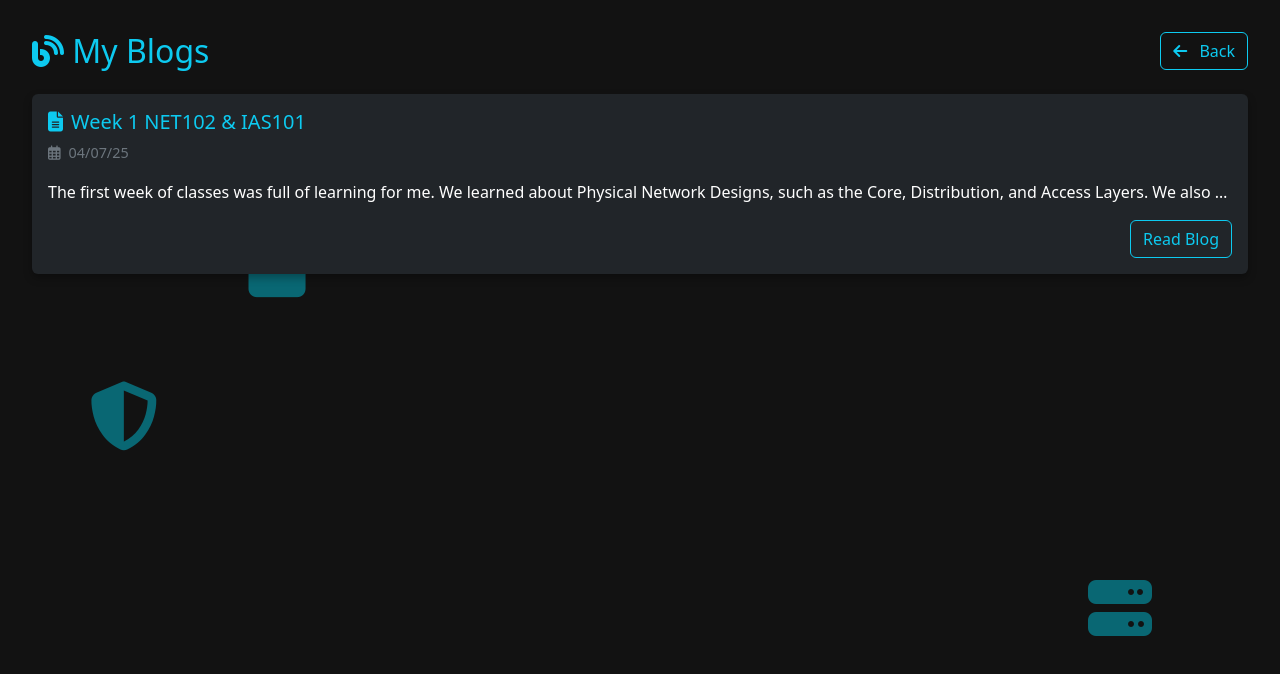
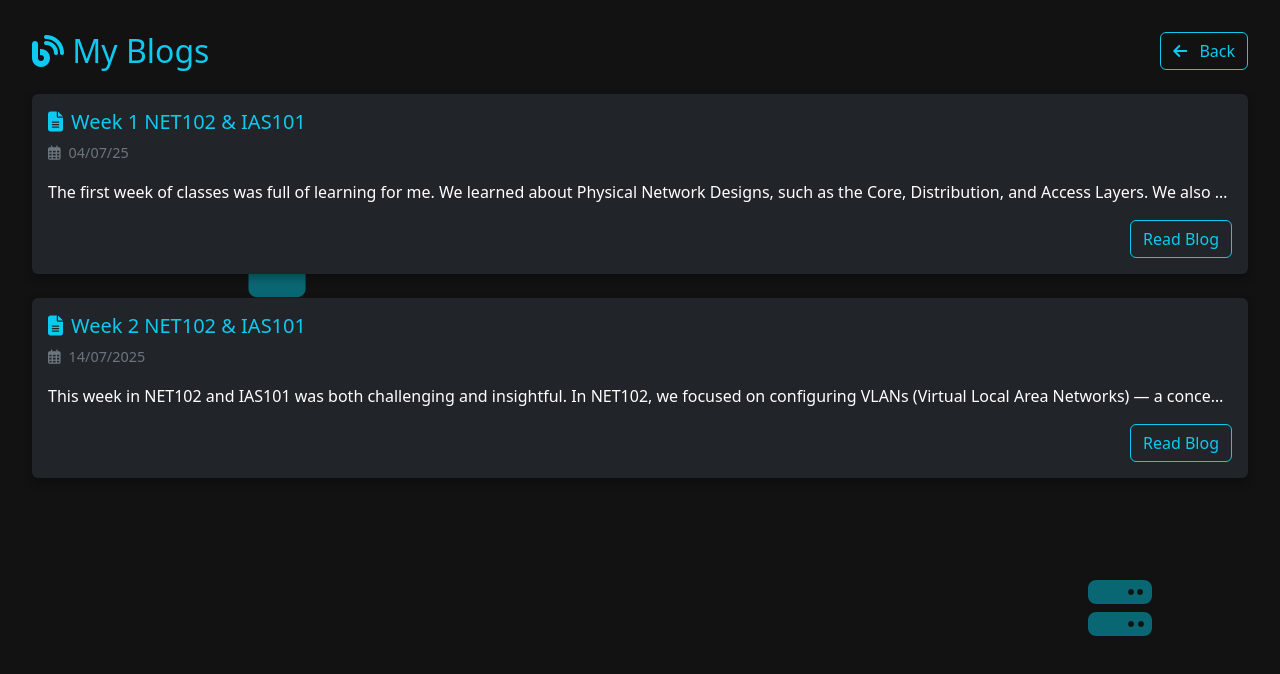
Before and after one commit to alecxander567/My-Blog-Website, a React (Vite) app: page /home in a window 1280 px wide. Shown: the top 674 px of the page. Built offline with nearby package versions, Linux system fonts and the light colour scheme.

Commit message:
Second commit

```diff
--- a/src/Components/Homepage.jsx
+++ b/src/Components/Homepage.jsx
@@ -24,6 +24,21 @@ function Homepage() {
 
   Based on these introductions, I’m excited to learn more about computer networks and security. I also hope we survive this school year—from projects to exams and activities—hopefully, everything goes well.`,
       date: "04/07/25",
+    },
+    {
+      title: "Week 2 NET102 & IAS101",
+      content: `This week in NET102 and IAS101 was both challenging and insightful. In NET102, we focused on configuring VLANs (Virtual Local Area Networks) — a concept that initially seemed complex, but gradually became more understandable through hands-on practice and discussions. Learning how to segment networks using VLANs opened my eyes to how essential proper network configuration is in real-world IT environments. It’s not just about connecting devices anymore — it’s about organizing them logically to improve security, performance, and manageability.
+
+One of the highlights of this topic was seeing how VLANs help reduce broadcast traffic and enhance security within a network. It made me realize that even a small configuration decision can have a huge impact on how safe and efficient a network can be. Setting up VLANs gave me a deeper appreciation for the role of a network administrator and the critical thinking required to properly design a network infrastructure.
+
+In IAS101, we explored two important approaches to protecting software systems: the Bottom-Up and Top-Down approaches. The Bottom-Up approach emphasizes building security from the smallest components—like software modules or hardware systems—and working upwards. This method helps in making sure that each element of the system is secure by itself.
+
+On the other hand, the Top-Down approach focuses more on organizational policies, strategies, and risk assessments. It made me think about how leadership, planning, and clear security objectives from the top can guide the entire development and security process. I learned that both approaches are not mutually exclusive — in fact, they complement each other. A good organization uses both: building secure components while also having a clear strategy and management framework.
+
+This week taught me that technical skills and strategic thinking go hand in hand in the world of IT. Whether it’s configuring VLANs or designing secure systems, it’s all about understanding the bigger picture while also paying attention to the smallest details.
+
+Looking forward to more hands-on practice and learning how these concepts play a role in real-world scenarios.`,
+      date: "14/07/2025"
     }
   ];
 
```
